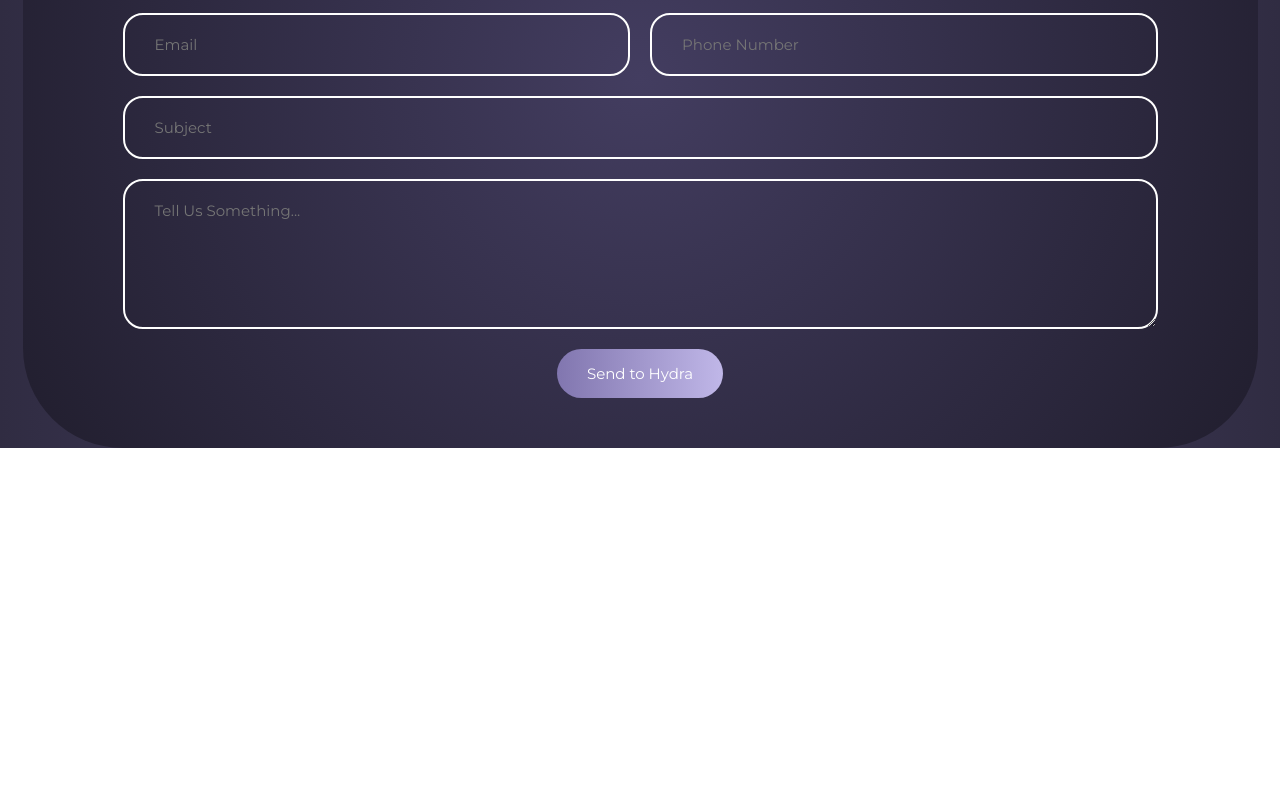
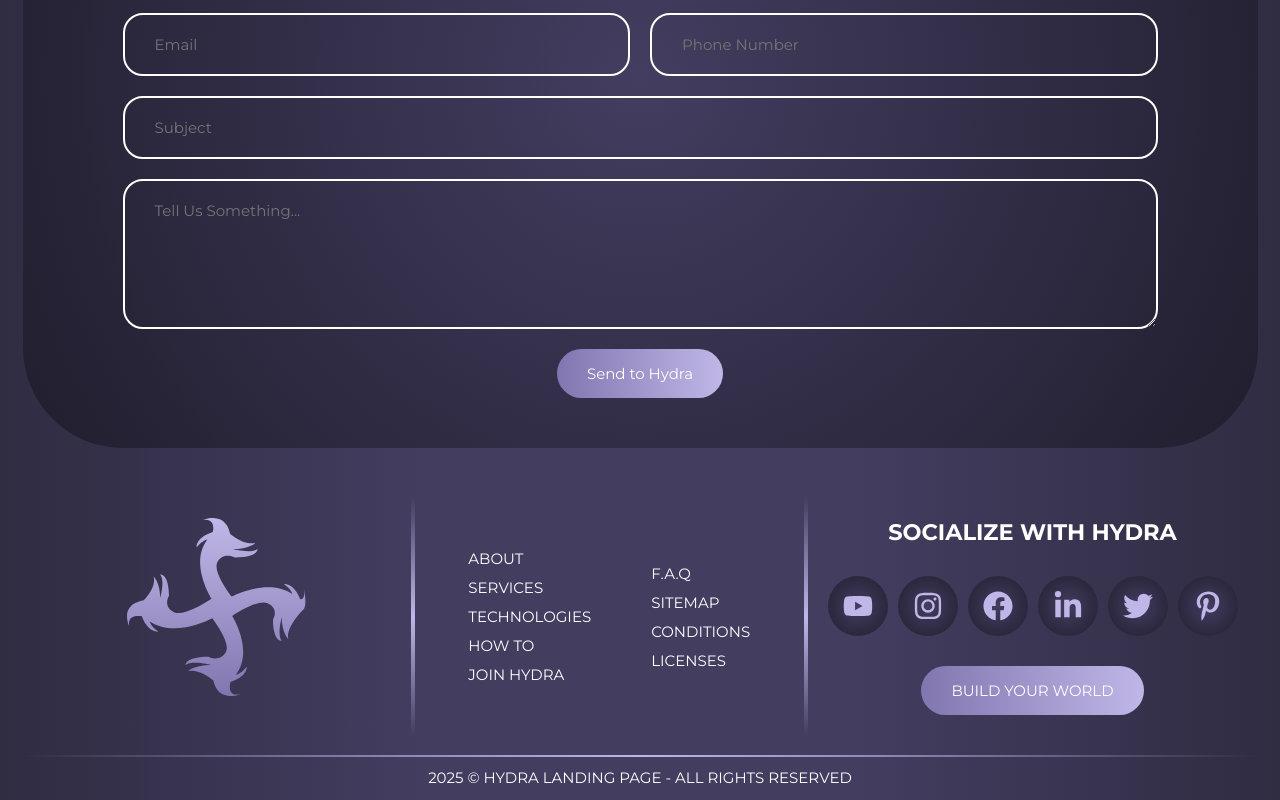
Before and after one commit to nataliiacat/Hydra, a React (Vite) app: page / in a window 1280 px wide. Shown: the part 4105-4905 px from the top of the page. Before the commit the page ends 4553 px from the top, so only its background shows below. Built offline with nearby package versions, Linux system fonts and the light colour scheme.

Commit message:
add section footer

```diff
--- a/src/App.jsx
+++ b/src/App.jsx
@@ -7,6 +7,7 @@ import ServicesSection from './components/ServicesSection/ServicesSection'
 import TechSection from './components/TechSection/TechSection'
 import ProcessSection from './components/ProcessSection/ProcessSection'
 import OptInSection from './components/OptInSection/OptInSection'
+import Footer from './components/Footer/Footer'
 
 function App() {
   return (
@@ -18,6 +19,7 @@ function App() {
     <TechSection/>
     <ProcessSection/>
     <OptInSection/>
+    <Footer/>
     </>
   )
 }
--- /dev/null
+++ b/src/components/Footer/Footer.css
@@ -0,0 +1,95 @@
+.footer {
+  margin-top: 50px;
+}
+
+.footer p {
+  margin: 10px;
+  text-align: center;
+}
+
+.footer-top {
+  justify-content: center;
+  padding-bottom: 20px;
+  border: none;
+  align-items: stretch;
+  border-bottom: 2px solid;
+  border-image: linear-gradient(to right, transparent, #C0B7E8, transparent) 1;
+}
+
+.logo-footer img {
+  width: 180px;
+}
+
+.footerInner {
+  flex: 1;
+  justify-content: center;
+  gap: 40px;
+  padding: 20px;
+  border-right: 2px solid;
+  border-left: 2px solid;
+  border-image: linear-gradient(to bottom, transparent, #C0B7E8, transparent) 1;
+}
+
+.footerInner:first-child {
+  border-left: none;
+  display: flex;
+  justify-content: center;
+}
+
+.footerInner:last-child {
+  border-right: none;
+  text-align: center;
+}
+
+li {
+  list-style: none;
+}
+
+.footerItems ul {
+  display: flex;
+  flex-direction: column;
+  align-items: flex-start;
+  gap: 10px;
+  padding: 10px;
+}
+
+.social-link {
+  display: flex;
+  gap: 10px;
+  margin: 30px auto;
+}
+
+.social-link li {
+  padding: 15px;
+  border-radius: 50%;
+  background-image: var(--gradient-box);
+}
+
+.social-link li a {
+  display: flex;
+  place-content: center;
+}
+
+@media (max-width: 1080px) {
+  .footer-top {
+    flex-direction: column;
+  }
+
+  .footerInner {
+    border: none;
+  }
+
+  .social-link {
+    place-content: center;
+  }
+}
+
+@media (max-width: 448px) {
+  .social-link li {
+    padding: 10px;
+  }
+
+  .social-link {
+    gap: 5px;
+  }
+}
--- /dev/null
+++ b/src/components/Footer/Footer.jsx
@@ -0,0 +1,54 @@
+import React from 'react'
+import './Footer.css'
+import logoIcon from '../../assets/images/logo-icon.svg'
+import { FaYoutube, FaInstagram, FaFacebook, FaLinkedinIn, FaTwitter, FaPinterestP } from 'react-icons/fa'
+
+const Footer = () => {
+  return (
+    <>
+      <footer className="footer container">
+        <div className="footer-top flex">
+          <div className="footerInner">
+            <a href="#" className="logo-footer">
+              <img src={logoIcon} alt="logo" />
+            </a>
+          </div>
+          <div className="footerInner flex">
+            <div className="footerItems">
+              <ul>
+                <li><a href="#">ABOUT</a></li>
+                <li><a href="#">SERVICES</a></li>
+                <li><a href="#">TECHNOLOGIES</a></li>
+                <li><a href="#">HOW TO</a></li>
+                <li><a href="#">JOIN HYDRA</a></li>
+              </ul>
+            </div>
+            <div className="footerItems">
+              <ul>
+                <li><a href="#">F.A.Q</a></li>
+                <li><a href="#">SITEMAP</a></li>
+                <li><a href="#">CONDITIONS</a></li>
+                <li><a href="#">LICENSES</a></li>
+              </ul>
+            </div>
+          </div>
+          <div className="footerInner">
+            <h3 className="subtitle-info">SOCIALIZE WITH HYDRA</h3>
+            <ul className="social-link flex">
+              <li><a href="#"><FaYoutube className="icon" /></a></li>
+              <li><a href="#"><FaInstagram className="icon" /></a></li>
+              <li><a href="#"><FaFacebook className="icon" /></a></li>
+              <li><a href="#"><FaLinkedinIn className="icon" /></a></li>
+              <li><a href="#"><FaTwitter className="icon" /></a></li>
+              <li><a href="#"><FaPinterestP className="icon" /></a></li>
+            </ul>
+            <button className="btn">BUILD YOUR WORLD</button>
+          </div>
+        </div>
+        <p className="text">2025 © HYDRA LANDING PAGE - ALL RIGHTS RESERVED </p>
+      </footer>
+    </>
+  )
+}
+
+export default Footer
```
